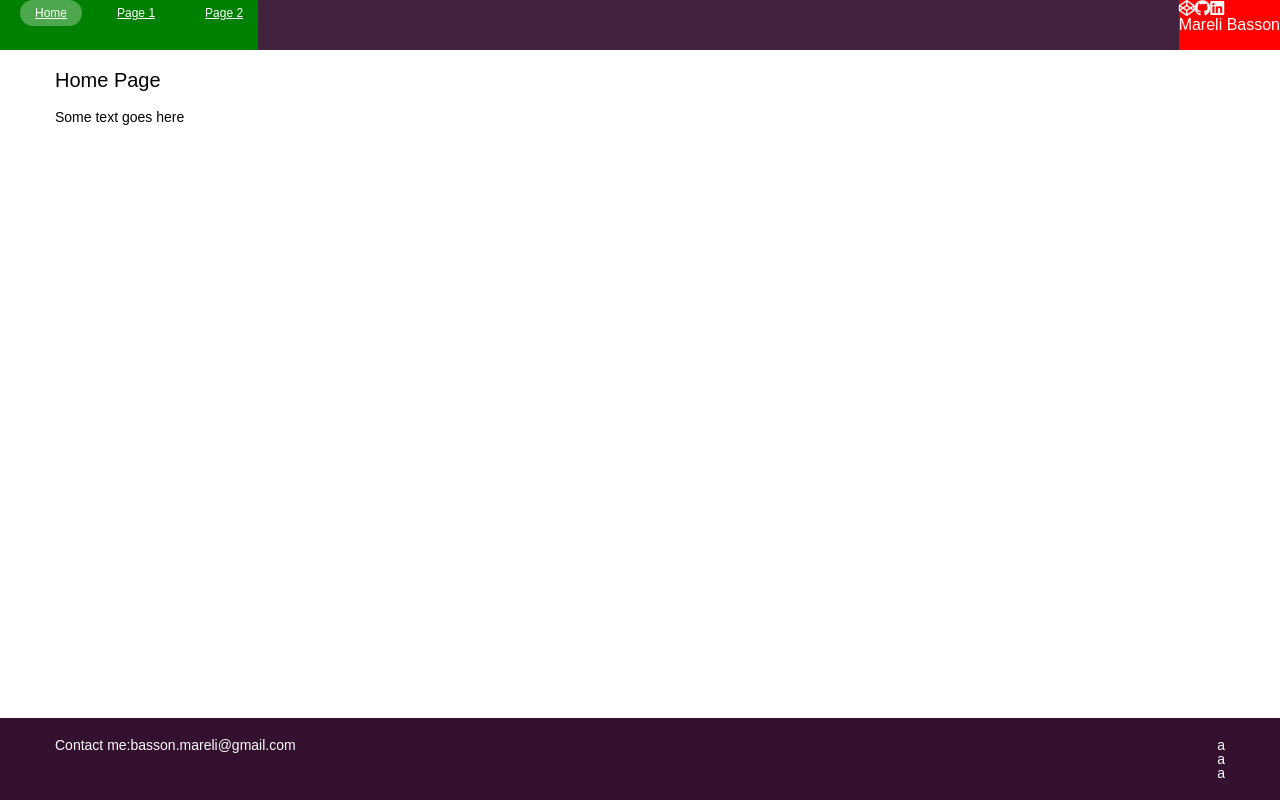
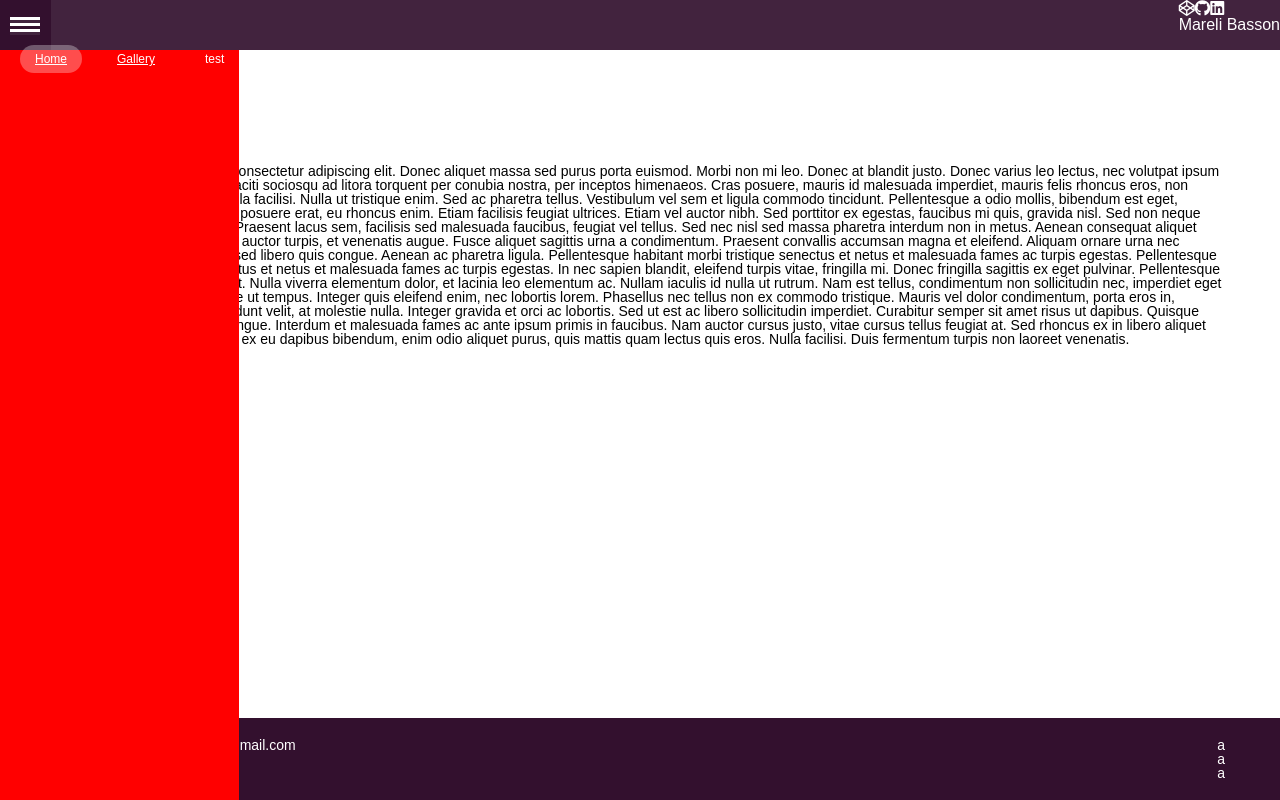
Before and after one commit to MareliBasson/marelibasson.co.za, a React app: page / in a window 1280 px wide. Built offline with nearby package versions, Linux system fonts and the light colour scheme.

Commit message:
add react-scroll package and update layout of menu

```diff
--- a/package.json
+++ b/package.json
@@ -9,7 +9,8 @@
     "react-dom": "^16.3.2",
     "react-router": "4.2.0",
     "react-router-dom": "4.2.2",
-    "react-scripts": "1.1.4"
+    "react-scripts": "1.1.4",
+    "react-scroll": "^1.7.12"
   },
   "scripts": {
     "build-css": "node-sass-chokidar --include-path ./src --include-path ./node_modules src/ -o src/",
--- a/src/components/header/header.scss
+++ b/src/components/header/header.scss
@@ -1,24 +1,34 @@
 @import "../../styles/variables";
 
+.header-container {
 	.header {
+		z-index: 5;
 		flex: 0;
-	background-color: $color-purple;
+		background-color: $color-header;
 		color: white;
 		min-height: 50px;
-	position: relative;
+		position: fixed;
+		top: 0;
+		width: 100%;
 
 		.header__left {
 			position: absolute;
 			top: 0;
 			left: 0;
 			height: 100%;
-		background-color: green;
 		}
 		.header__right {
 			position: absolute;
 			top: 0;
 			right: 0;
 			height: 100%;
-		background-color: red;
 		}
 	}
+
+	.header-buffer {
+		z-index: 1;
+		flex: 0;
+		min-height: 50px;
+		position: relative;
+	}
+}
--- a/src/components/header/index.js
+++ b/src/components/header/index.js
@@ -5,6 +5,7 @@ import "./header.css"
 class Header extends Component {
 	render() {
 		return (
+			<div className="header-container">
 				<div className="header">
 					<div className="header__left">
 						<Menu />
@@ -18,6 +19,8 @@ class Header extends Component {
 						<div className="about">Mareli Basson</div>
 					</div>
 				</div>
+				<div className="header-buffer" />
+			</div>
 		)
 	}
 }
--- a/src/components/menu/index.js
+++ b/src/components/menu/index.js
@@ -1,23 +1,33 @@
-import React, { Component } from 'react';
-import { NavLink } from 'react-router-dom';
-import './menu.css';
+import React, { Component } from "react"
+import { NavLink } from "react-router-dom"
+import "./menu.css"
+import { Link, animateScroll as scroll } from "react-scroll"
 
 class Menu extends Component {
 	render() {
 		return (
 			<div className="menu">
+				<div className="menu-toggle">
+					<div className="menu-icon" />
+				</div>
+
+				<div className="menu-container">
 					<NavLink activeClassName="active" exact to="/">
 						Home
 					</NavLink>
 					<NavLink activeClassName="active" to="/page1">
-                    Page 1
+						Gallery
 					</NavLink>
-                <NavLink activeClassName="active" to="/page2">
+					{/* <NavLink activeClassName="active" to="/page2">
 					Page 2
-                </NavLink>
+				</NavLink> */}
+					<Link activeClass="active" to="section2" spy={true} smooth={true} offset={-70} duration={500}>
+						test
+					</Link>
 				</div>
-        );
+			</div>
+		)
 	}
 }
 
-export default Menu;
+export default Menu
--- a/src/components/menu/menu.scss
+++ b/src/components/menu/menu.scss
@@ -1,7 +1,42 @@
+@import "../../styles/variables";
+
 .menu {
+	height: 100%;
+
+	.menu-toggle {
+		height: 100%;
 		display: flex;
-    justify-content: space-between;
-    align-content: center;
+		justify-content: center;
+		align-items: center;
+		padding: 0px 10px;
+		border-right: 1px solid $color-purple-dark;
+		cursor: pointer;
+		transition: all 0.3s ease;
+
+		&:hover {
+			background-color: $color-purple-dark;
+			transition: all 0.2s ease;
+		}
+
+		.menu-icon {
+			&:before {
+				content: "";
+				display: inline-block;
+				vertical-align: -2px;
+				width: 30px;
+				height: 3px;
+				background: white;
+				box-shadow: 0 3px $color-header, 0 -6px white, 0 -9px $color-header, 0 -12px white;
+			}
+		}
+	}
+
+	.menu-container {
+		position: absolute;
+		top: 100%;
+		background-color: red;
+		height: 100vh;
+	}
 
 	a {
 		color: white;
@@ -11,20 +46,6 @@
 		font-size: 12px;
 		border-radius: 15px;
 
-        &:hover,
-        &:visited,
-        &:active,
-        &:focus {
-            text-decoration: none;
-            outline: none;
-            color: white;
-        }
-
-        &:hover {
-            text-decoration: none;
-            color: #ff0000;
-        }
-
 		&:active,
 		&.active {
 			background-color: rgba(255, 255, 255, 0.3);
--- a/src/pages/home/index.js
+++ b/src/pages/home/index.js
@@ -1,15 +1,45 @@
-import React, { Component } from "react";
-import PageTemplate from "components/page-template";
-import "./home.css";
+import React, { Component } from "react"
+import PageTemplate from "components/page-template"
+import "./home.css"
 
 class HomePage extends Component {
 	render() {
 		return (
 			<PageTemplate pageHead="Home Page">
 				<p>Some text goes here</p>
+				<div className="section">
+					<div className="section-content" id="section1">
+						<h1>Section 1</h1>
+						<p>
+							Lorem ipsum dolor sit amet, consectetur adipiscing elit. Donec aliquet massa sed purus porta euismod. Morbi non
+							mi leo. Donec at blandit justo. Donec varius leo lectus, nec volutpat ipsum molestie vitae. Class aptent taciti
+							sociosqu ad litora torquent per conubia nostra, per inceptos himenaeos. Cras posuere, mauris id malesuada
+							imperdiet, mauris felis rhoncus eros, non pulvinar nunc sem et orci. Nulla facilisi. Nulla ut tristique enim.
+							Sed ac pharetra tellus. Vestibulum vel sem et ligula commodo tincidunt. Pellentesque a odio mollis, bibendum est
+							eget, malesuada arcu. Donec vitae posuere erat, eu rhoncus enim. Etiam facilisis feugiat ultrices. Etiam vel
+							auctor nibh. Sed porttitor ex egestas, faucibus mi quis, gravida nisl. Sed non neque vitae eros dignissim
+							facilisis. Praesent lacus sem, facilisis sed malesuada faucibus, feugiat vel tellus. Sed nec nisl sed massa
+							pharetra interdum non in metus. Aenean consequat aliquet velit sed vulputate. Nulla eget auctor turpis, et
+							venenatis augue. Fusce aliquet sagittis urna a condimentum. Praesent convallis accumsan magna et eleifend.
+							Aliquam ornare urna nec ultrices pretium. Nam iaculis sed libero quis congue. Aenean ac pharetra ligula.
+							Pellentesque habitant morbi tristique senectus et netus et malesuada fames ac turpis egestas. Pellentesque
+							habitant morbi tristique senectus et netus et malesuada fames ac turpis egestas. In nec sapien blandit, eleifend
+							turpis vitae, fringilla mi. Donec fringilla sagittis ex eget pulvinar. Pellentesque in laoreet neque, a iaculis
+							erat. Nulla viverra elementum dolor, et lacinia leo elementum ac. Nullam iaculis id nulla ut rutrum. Nam est
+							tellus, condimentum non sollicitudin nec, imperdiet eget massa. Sed tincidunt et augue ut tempus. Integer quis
+							eleifend enim, nec lobortis lorem. Phasellus nec tellus non ex commodo tristique. Mauris vel dolor condimentum,
+							porta eros in, malesuada nunc. Sed et tincidunt velit, at molestie nulla. Integer gravida et orci ac lobortis.
+							Sed ut est ac libero sollicitudin imperdiet. Curabitur semper sit amet risus ut dapibus. Quisque viverra maximus
+							sapien et congue. Interdum et malesuada fames ac ante ipsum primis in faucibus. Nam auctor cursus justo, vitae
+							cursus tellus feugiat at. Sed rhoncus ex in libero aliquet rhoncus. Vivamus accumsan, ex eu dapibus bibendum,
+							enim odio aliquet purus, quis mattis quam lectus quis eros. Nulla facilisi. Duis fermentum turpis non laoreet
+							venenatis.
+						</p>
+					</div>
+				</div>
 			</PageTemplate>
-    );
+		)
 	}
 }
 
-export default HomePage;
+export default HomePage
--- a/src/pages/page1/index.js
+++ b/src/pages/page1/index.js
@@ -1,15 +1,15 @@
-import React, { Component } from "react";
-import PageTemplate from "components/page-template";
-import "./page1.css";
+import React, { Component } from "react"
+import PageTemplate from "components/page-template"
+import "./page1.css"
 
 class PageOne extends Component {
-  render() {
-    return (
-      <PageTemplate pageHead="Page 1">
-        <p>Some text goes here</p>
-      </PageTemplate>
-    );
-  }
+	render() {
+		return (
+			<PageTemplate pageHead="Gallery">
+				<p>Some text goes here</p>
+			</PageTemplate>
+		)
+	}
 }
 
-export default PageOne;
+export default PageOne
--- a/src/styles/_global.scss
+++ b/src/styles/_global.scss
@@ -24,7 +24,10 @@ body {
 		width: 1170px;
 	}
 
-	a {
+	a,
+	a:hover,
+	a:active,
+	a:focus {
 		text-decoration: none;
 		color: inherit;
 	}
--- a/src/styles/_variables.scss
+++ b/src/styles/_variables.scss
@@ -5,3 +5,6 @@ $color-purple: #42233e;
 $color-purple-dark: #33102e;
 $color-beige: #fff6ee;
 $color-dark-pink: #c87a7a;
+
+// Component colors
+$color-header: $color-purple;
```
Lines whose indentation alone changed are shown as unchanged.
